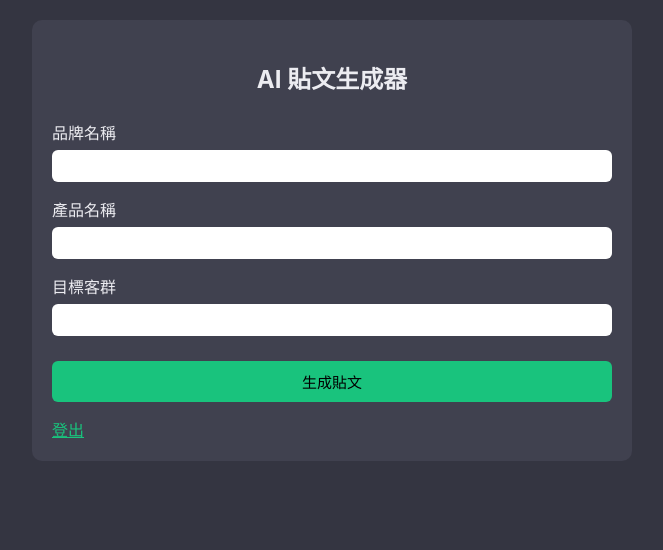
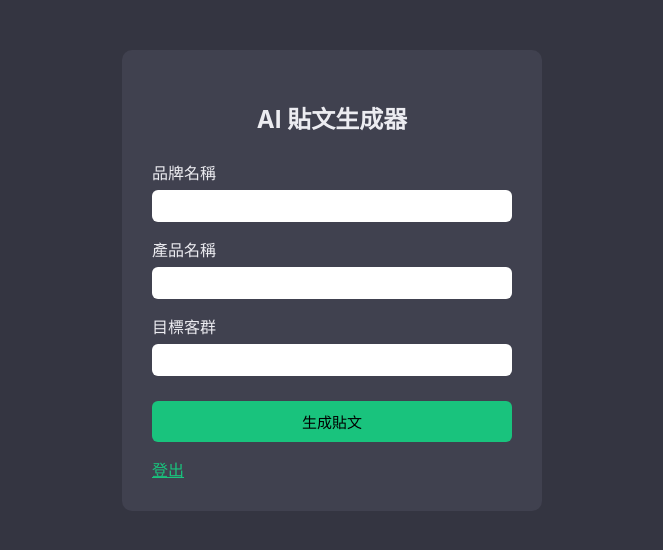
Before and after one commit to kevinkevin240101tmp/render-test-app-001, a Flask app: page / in a window 1280 px wide. Shown: the top 550 px of the page, without its empty margins (308-971 px from the left). Run offline with Flask 3, Linux system fonts and the light colour scheme; the visitor is signed in with stand-in values (Sample User, id 1).

Commit message:
Add files via upload

```diff
--- a/templates/index.html
+++ b/templates/index.html
@@ -13,15 +13,15 @@
             padding: 0;
         }
 
-.container {
-    width: 100%;
-    max-width: 600px;
-    margin: 20px auto;
-    padding: 20px;
-    background-color: #40414f;
-    border-radius: 10px;
-    box-sizing: border-box;
-}
+        .container {
+            width: 420px;
+            max-width: 90%;
+            margin: 50px auto;
+            padding: 30px;
+            background-color: #40414f;
+            border-radius: 10px;
+            box-sizing: border-box;
+        }
 
         h2 {
             text-align: center;
```
